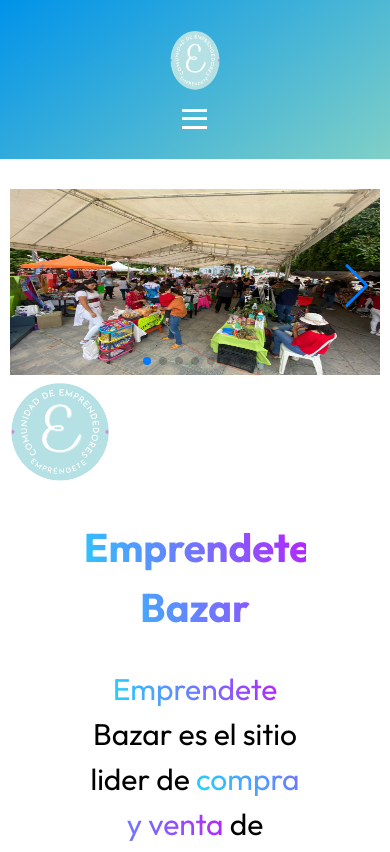
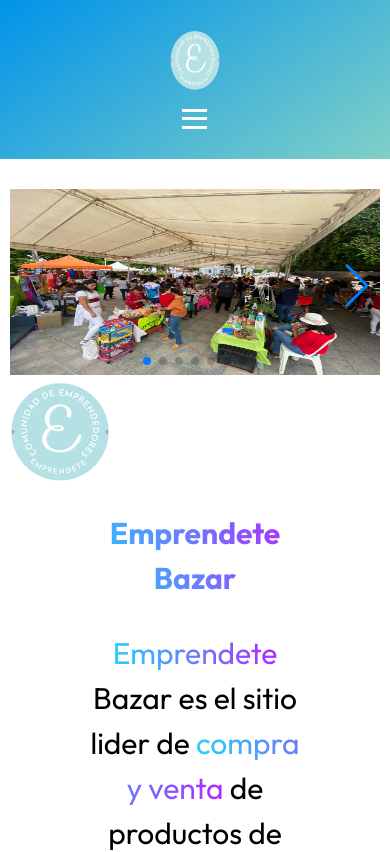
Before and after one commit to ricardormeza/EmprendeteBazar, a Next.js app: page / in a window 390 px wide. Shown: the top 852 px of the page. Built offline with nearby package versions, Linux system fonts and the light colour scheme.

Commit message:
💄 font size h1

```diff
--- a/pages/index.js
+++ b/pages/index.js
@@ -34,7 +34,6 @@
                 className={styles.logoImg}
               />
               <div className={styles.description}>
-
                 <h1 className={styles.titulo}>Emprendete Bazar</h1>
                 <p><span>Emprendete</span> Bazar es el sitio lider de <span> compra y venta</span> de productos de <span>emprendedores</span> locales en <span> Tuxtla Gutíerrez, Chiapas</span>.  </p>
                 <div className={styles.botonesInicio}>
--- a/styles/Home.module.css
+++ b/styles/Home.module.css
@@ -152,6 +152,11 @@
   -webkit-text-fill-color: transparent;
   text-align: center;
 }
+@media screen and (max-width: 480px){
+  .titulo{
+    font-size: 3rem;
+  }
+}
 .botonesInicio{
   display: flex;
   gap: 1rem;
```
